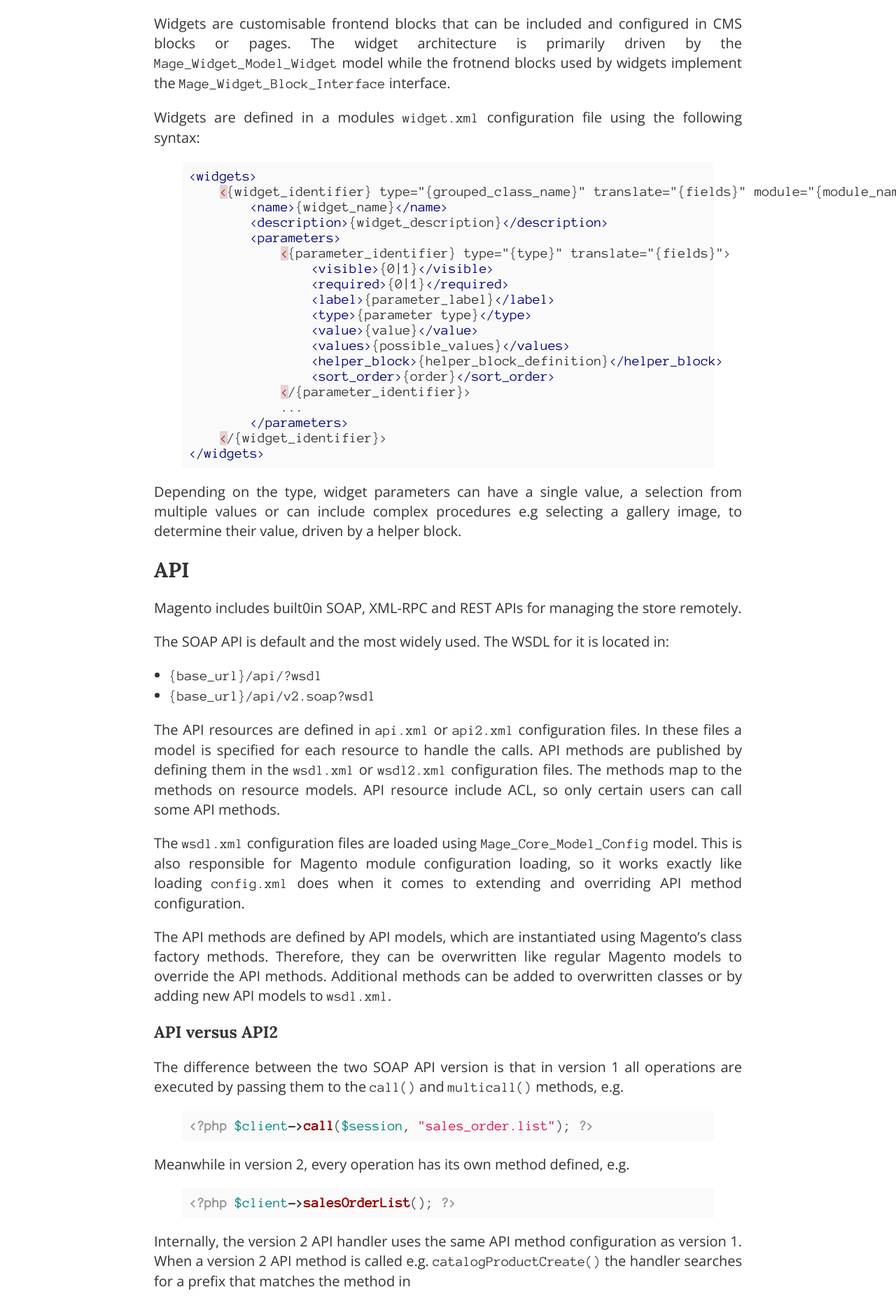
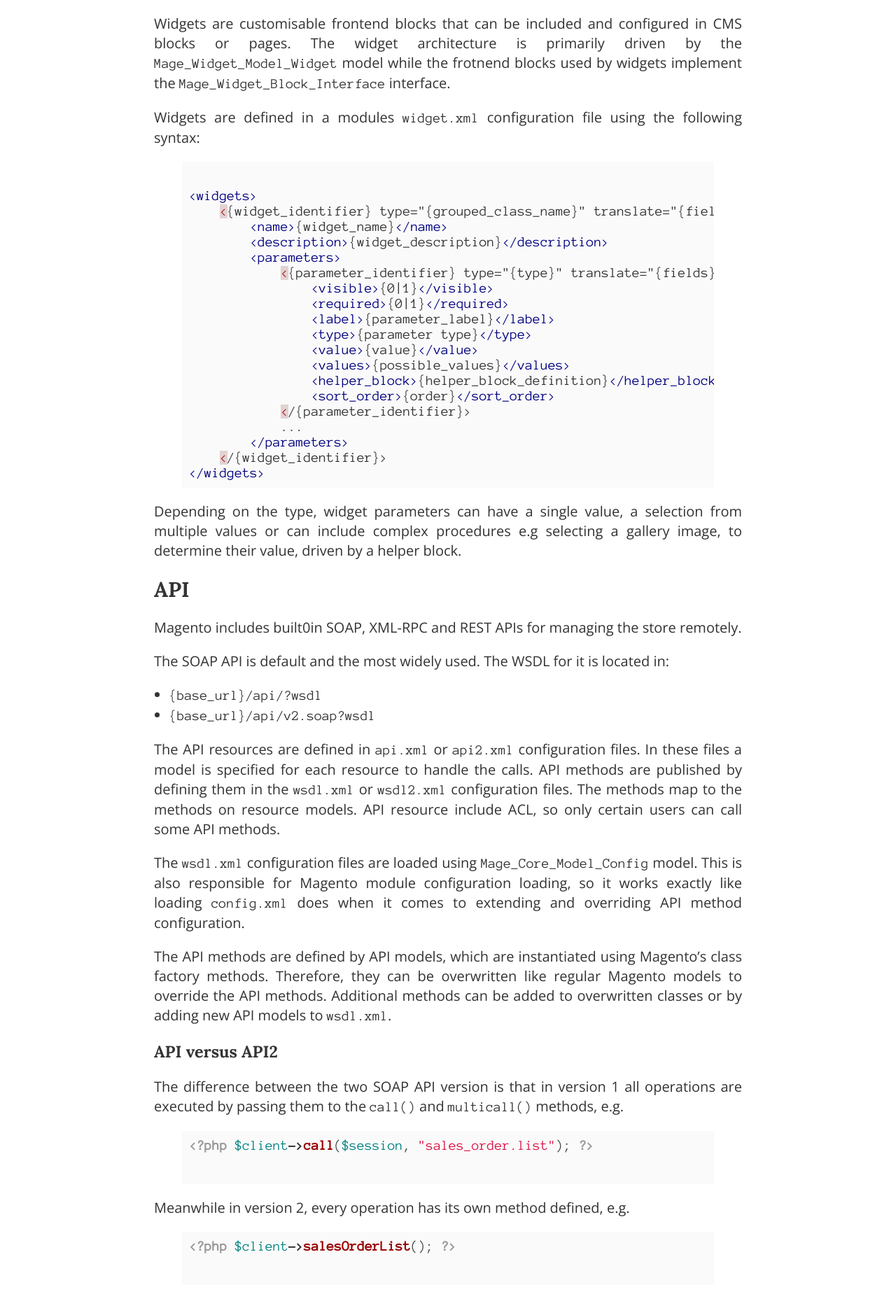
Before and after one commit to meanbee/magecert, a Jekyll site: the page built from advanced.md, in a window 1280 px wide. Shown: the part 477-2336 px from the top of the page at 70% size. Built offline with Jekyll 4.4.1, drawn with Linux system fonts in a browser that asks for light colours; Markdown is read by kramdown in place of the engine named in the settings.

Commit message:
Width fixes.

```diff
--- a/css/styles.css
+++ b/css/styles.css
@@ -537,7 +537,7 @@
 .header-content,
 main[role="main"],
 .footer-content {
-    margin: 0 auto;
+    margin: 0 1em;
     max-width: 42em;
 }
 
@@ -622,21 +622,22 @@
 
 pre, code {
     font-family: 'Anonymous Pro', monospace;
+    overflow-wrap: break-word;
 }
 /*
  * Code Highlighting
  */
 .highlight {
     background: rgba(230,230,230,0.2);
+
 }
 
 .highlight pre {
-    display: table;
     padding: 0.5em;
 }
 
 .highlight code {
-    display: block;
+    float: left;
     line-height: 1.1;
 }
 
@@ -709,7 +710,6 @@
     h1 {
         font-size: 2.2em;
     }
-
 }
 
 /*
@@ -719,4 +719,9 @@
     main[role="main"] {
         margin: 2em auto;
     }
+
+    .header-content,
+    .footer-content {
+        margin: 0 auto;
+    }
 }
```
